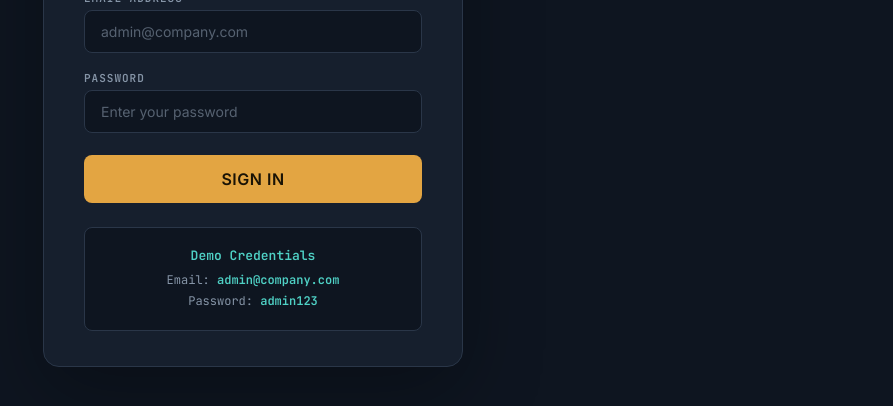
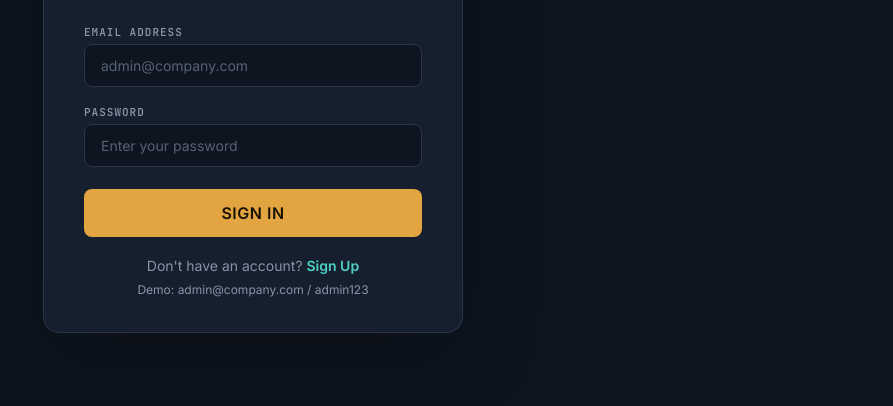
Before and after one commit to yabeshdexterity/asset-register-website, a plain HTML site: page login.html in a window 1280 px wide. Shown: the part 318-724 px from the top of the page, without its empty margins (387-1280 px from the left). Drawn offline with Linux system fonts and the light colour scheme; no server answers.

Commit message:
Update login.html

```diff
--- a/login.html
+++ b/login.html
@@ -46,10 +46,11 @@
 
             <div class="login-message" id="loginMessage"></div>
 
-            <div class="demo-credentials">
-                <p><strong>Demo Credentials</strong></p>
-                <p>Email: <strong>admin@company.com</strong></p>
-                <p>Password: <strong>admin123</strong></p>
+            <div class="login-links">
+                <p>Don't have an account? <a href="signup.html">Sign Up</a></p>
+                <p style="margin-top:8px;font-size:12px;color:var(--muted);">
+                    Demo: admin@company.com / admin123
+                </p>
             </div>
         </div>
     </div>
@@ -57,10 +58,8 @@
     <style>
         /* ============================================
            LOGIN PAGE SPECIFIC STYLES
-           (These override the main CSS for login)
         ============================================ */
 
-        /* Theme toggle button */
         .login-theme-toggle {
             position: fixed;
             top: 20px;
@@ -80,7 +79,6 @@
             border-color: var(--teal);
         }
 
-        /* Login Container */
         .login-container {
             display: flex;
             justify-content: center;
@@ -90,7 +88,6 @@
             padding: 20px;
         }
 
-        /* Login Box */
         .login-box {
             background: var(--panel);
             border: 1px solid var(--line);
@@ -128,7 +125,6 @@
             font-family: 'Inter', sans-serif;
         }
 
-        /* Form Groups */
         .login-box .form-group {
             margin-bottom: 18px;
         }
@@ -167,7 +163,6 @@
             box-shadow: 0 0 0 3px rgba(79, 209, 197, 0.15);
         }
 
-        /* Login Button */
         .login-box .btn.primary {
             background: var(--amber);
             border: none;
@@ -199,7 +194,6 @@
             transform: none !important;
         }
 
-        /* Login Message */
         .login-message {
             margin-top: 16px;
             padding: 10px 14px;
@@ -224,37 +218,23 @@
             border: 1px solid rgba(76, 175, 80, 0.3);
         }
 
-        /* Demo Credentials */
-        .demo-credentials {
-            margin-top: 24px;
-            padding: 16px 20px;
-            background: var(--bg);
-            border: 1px solid var(--line);
-            border-radius: 8px;
+        .login-links {
             text-align: center;
+            margin-top: 20px;
+            font-size: 14px;
+            color: var(--muted);
         }
 
-        .demo-credentials p {
-            color: var(--muted);
-            font-size: 12px;
-            font-family: 'JetBrains Mono', monospace;
-            margin: 2px 0;
-            line-height: 1.6;
-        }
-
-        .demo-credentials p:first-child {
-            font-weight: 700;
-            color: var(--text);
-            font-size: 13px;
-            margin-bottom: 4px;
-        }
-
-        .demo-credentials strong {
+        .login-links a {
             color: var(--teal);
+            text-decoration: none;
             font-weight: 600;
         }
 
-        /* Loading Spinner */
+        .login-links a:hover {
+            text-decoration: underline;
+        }
+
         .loading-spinner {
             display: inline-block;
             width: 16px;
@@ -271,64 +251,33 @@
             to { transform: rotate(360deg); }
         }
 
-        /* ============================================
-           RESPONSIVE
-        ============================================ */
         @media (max-width: 480px) {
             .login-box {
                 padding: 30px 20px 25px;
             }
-
             .login-box h1 {
                 font-size: 24px;
             }
-
             .login-box .logo {
                 font-size: 40px;
             }
-
             .login-box .subtitle {
                 font-size: 13px;
                 margin-bottom: 20px;
             }
-
             .login-box .form-group input {
                 font-size: 13px;
                 padding: 10px 14px;
             }
-
             .login-box .btn.primary {
                 font-size: 14px;
                 padding: 12px;
             }
-
-            .demo-credentials {
-                padding: 12px 16px;
-            }
-
-            .demo-credentials p {
-                font-size: 11px;
-            }
-
             .login-theme-toggle {
                 top: 12px;
                 right: 12px;
                 font-size: 12px;
                 padding: 6px 14px;
-            }
-        }
-
-        @media (max-width: 380px) {
-            .login-box {
-                padding: 24px 16px 20px;
-            }
-
-            .login-box h1 {
-                font-size: 20px;
-            }
-
-            .login-box .logo {
-                font-size: 32px;
             }
         }
     </style>
@@ -357,7 +306,7 @@
         }
 
         // ============================================
-        // AUTH CHECK - Redirect if already logged in
+        // CHECK IF ALREADY LOGGED IN
         // ============================================
         auth.onAuthStateChanged(user => {
             if (user) {
@@ -397,7 +346,7 @@
                 console.error('❌ Login error:', error);
                 let errorMsg = 'Login failed. Please try again.';
                 if (error.code === 'auth/user-not-found') {
-                    errorMsg = 'No account found with this email.';
+                    errorMsg = 'No account found with this email. Please sign up first.';
                 } else if (error.code === 'auth/wrong-password') {
                     errorMsg = 'Incorrect password. Please try again.';
                 } else if (error.code === 'auth/invalid-email') {
```
